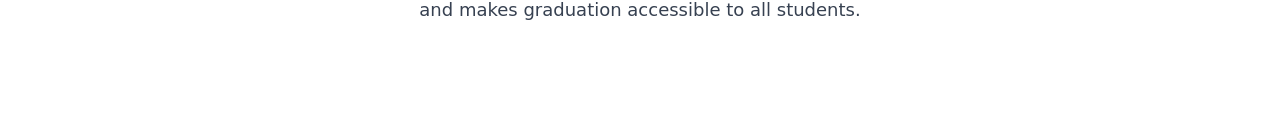
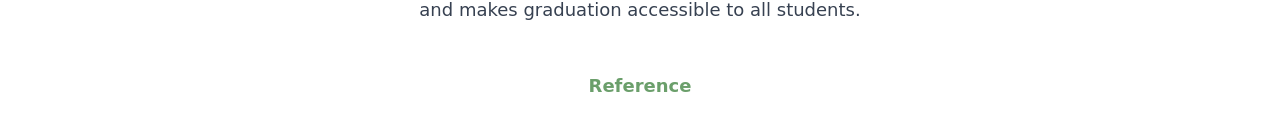
Before and after one commit to DanCode7/Eco-Grad, a Next.js app: page / in a window 1280 px wide. Shown: the part 656-786 px from the top of the page. Built offline with nearby package versions, Linux system fonts and the light colour scheme; a web font is replaced by a local one.

Commit message:
Add Reference link to homepage footer

```diff
--- a/app/page.tsx
+++ b/app/page.tsx
@@ -87,6 +87,18 @@ export default function HomePage() {
               By participating in our marketplace, you're contributing to a circular economy that reduces waste and
               makes graduation accessible to all students.
             </p>
+
+            {/* Reference Link */}
+            <div className="mt-12 text-center">
+              <a
+                href="https://docs.google.com/document/d/1YADRt_5lUWG0BSegVcKdURNu2QO_iNT-6uVApA3R-BE/edit?tab=t.0"
+                target="_blank"
+                rel="noopener noreferrer"
+                className="inline-block text-green-600 hover:text-green-700 font-semibold text-lg transition-colors"
+              >
+                Reference
+              </a>
+            </div>
           </div>
         </div>
       </main>
```
